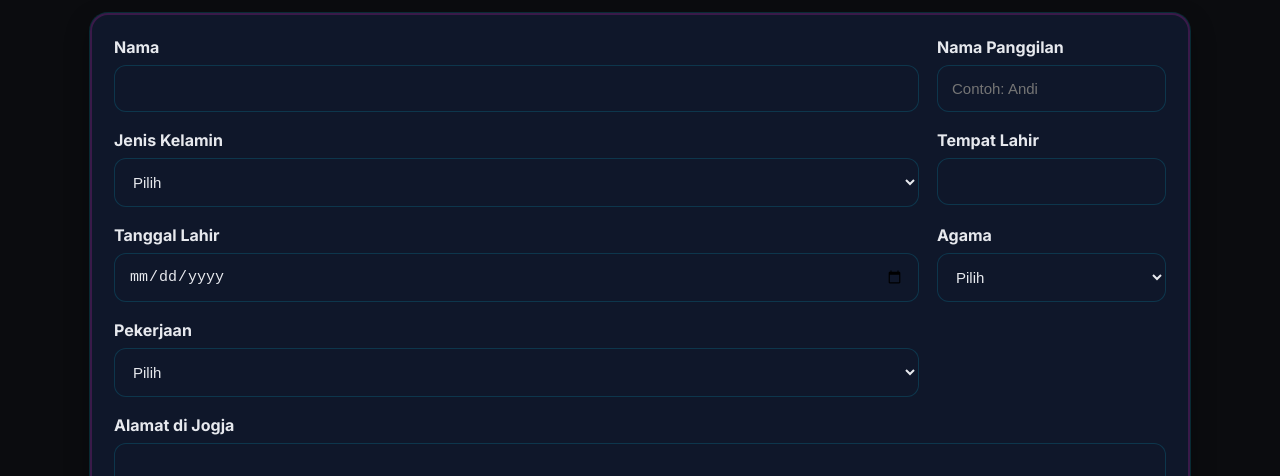
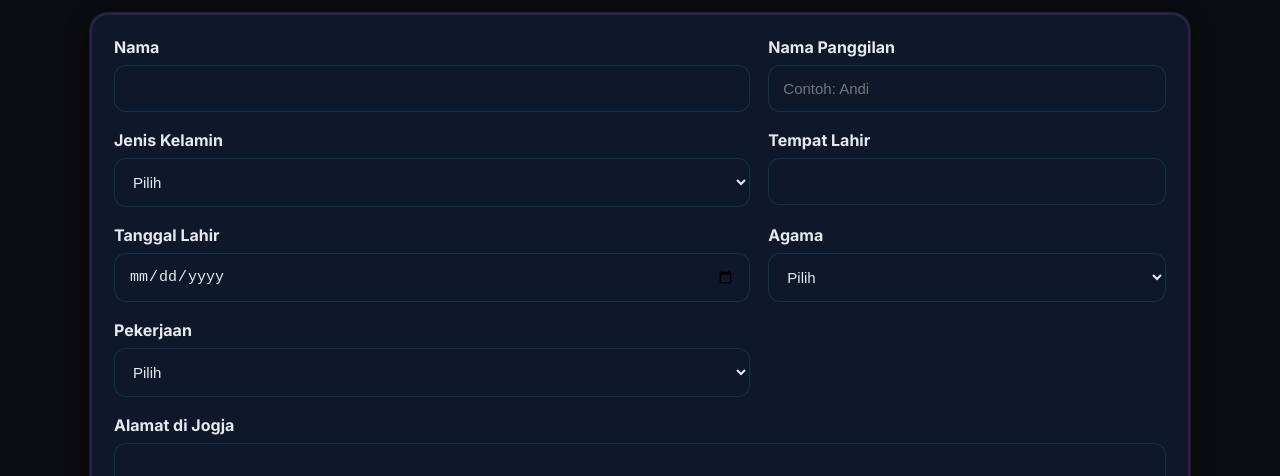
Before and after one commit to shalcn/pfgym, a plain HTML site: page member.html in a window 1280 px wide. Shown: the part 241-717 px from the top of the page. Drawn offline with nearby package versions, Linux system fonts and the light colour scheme.

Commit message:
Add files via upload

```diff
--- a/member.html
+++ b/member.html
@@ -58,11 +58,11 @@
       <div class="form-card">
       <div id="formErrors" class="form-errors" style="display:none"></div>
       <form id="memberForm" class="form">
-        <div class="form-row">
+        <div class="form-row row-name">
           <label for="nama" data-i18n="member_name">Nama</label>
           <input id="nama" name="nama" type="text" required>
         </div>
-        <div class="form-row">
+        <div class="form-row row-nick">
           <label for="namaPanggilan">Nama Panggilan</label>
           <input id="namaPanggilan" name="namaPanggilan" type="text" placeholder="Contoh: Andi">
         </div>
--- a/styles.css
+++ b/styles.css
@@ -185,6 +185,11 @@ background-size:cover;background-position:center}
   .form-card{padding:18px}
   .page-title{font-size:26px;margin:0 0 8px}
 }
+@media (min-width:640px){
+  .member .form{grid-template-columns:1.6fr 1fr}
+  .member .form .row-name{grid-column:1}
+  .member .form .row-nick{grid-column:2}
+}
 @media (max-width:640px){
   .header{min-height:48px;padding:4px 8px;display:grid;grid-template-columns:auto 1fr;align-items:center}
   .logo{padding:2px 6px}
```
Also changed, not shown: member-en.html (+2 -2 lines).
